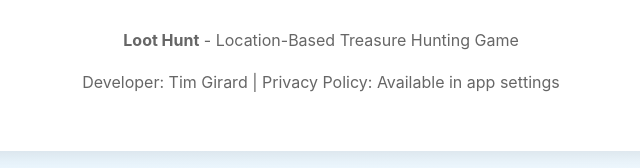
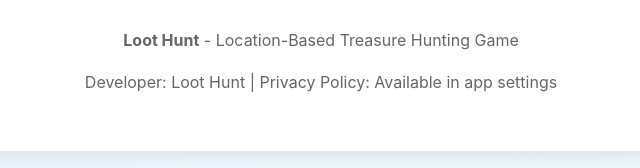
Before and after one commit to ghost2788/Loot_Hunt_Legal, a plain HTML site: page account-deletion.html in a window 1280 px wide. Shown: the part 2066-2234 px from the top of the page, 319-959 px from the left. Drawn offline with Linux system fonts and the light colour scheme.

Commit message:
Remove personal information from account deletion page

```diff
--- a/account-deletion.html
+++ b/account-deletion.html
@@ -214,7 +214,7 @@
 
         <div class="footer">
             <p><strong>Loot Hunt</strong> - Location-Based Treasure Hunting Game</p>
-            <p>Developer: Tim Girard | Privacy Policy: Available in app settings</p>
+            <p>Developer: Loot Hunt | Privacy Policy: Available in app settings</p>
         </div>
     </div>
 </body>
```
